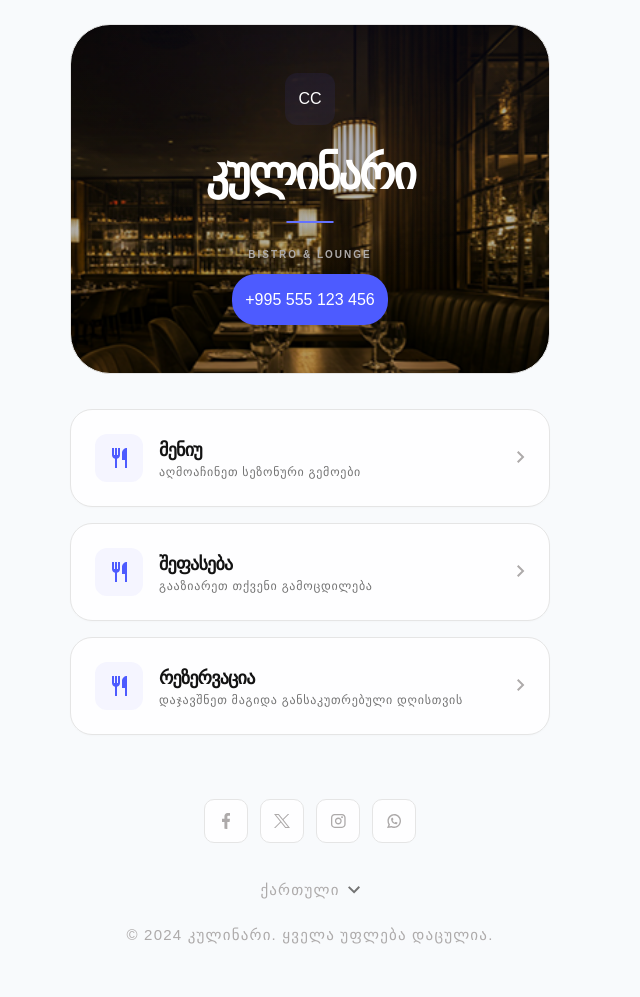
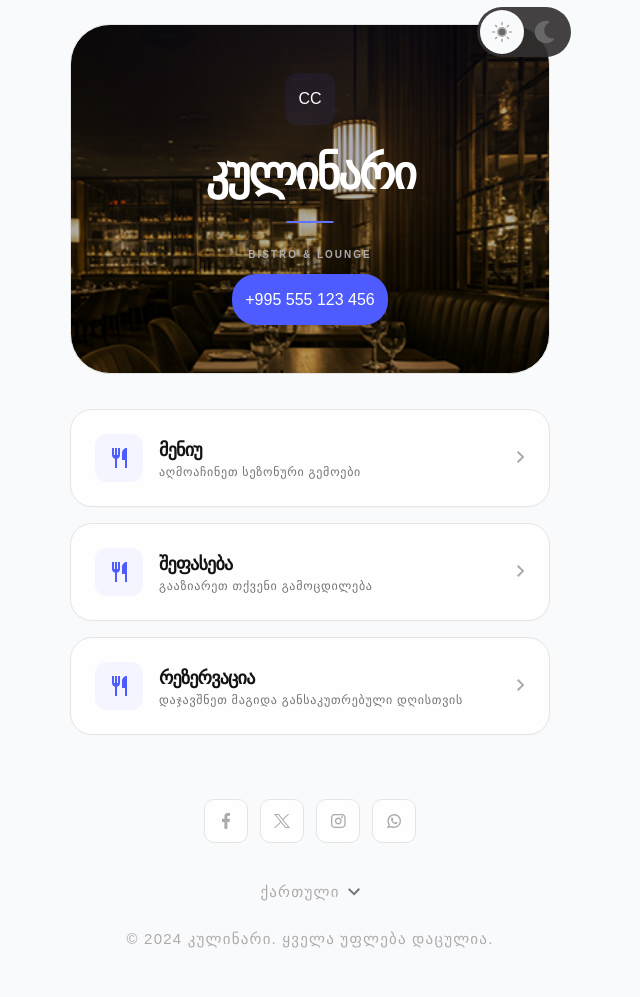
Before and after one commit to Nino5982/qr-menu, a plain HTML site: page index.html in a window 1280 px wide. Shown: the whole page, without its empty margins (330-970 px from the left). Drawn offline with Linux system fonts and the light colour scheme.

Commit message:
Add dark/light theme toggle and improve language switcher functionality; enhance styles and accessibility

```diff
--- a/index.html
+++ b/index.html
@@ -16,8 +16,41 @@
   </head>
   <body data-theme="light">
     <!-- Header / Hero Section -->
-    <header class="header box header-bg">
-      <div class="ovarlay"></div>
+    <header class="header box">
+      <div class="dark-light-mode">
+        <button
+          id="theme-light"
+          class="active-theme"
+          aria-label="Toggle light theme">
+          <svg
+            class="theme-icon"
+            width="20"
+            height="20"
+            viewBox="0 0 24 24"
+            fill="none"
+            stroke="currentColor"
+            stroke-width="2"
+            stroke-linecap="round"
+            stroke-linejoin="round">
+            <circle cx="12" cy="12" r="5"></circle>
+            <line x1="12" y1="1" x2="12" y2="3"></line>
+            <line x1="12" y1="21" x2="12" y2="23"></line>
+            <line x1="4.22" y1="4.22" x2="5.64" y2="5.64"></line>
+            <line x1="18.36" y1="18.36" x2="19.78" y2="19.78"></line>
+            <line x1="1" y1="12" x2="3" y2="12"></line>
+            <line x1="21" y1="12" x2="23" y2="12"></line>
+            <line x1="4.22" y1="19.78" x2="5.64" y2="18.36"></line>
+            <line x1="18.36" y1="5.64" x2="19.78" y2="4.22"></line>
+          </svg>
+        </button>
+        <button id="theme-dark" aria-label="Toggle dark theme">
+          <svg xmlns="http://www.w3.org/2000/svg" viewBox="0 0 640 640">
+            <path
+              d="M320 64C178.6 64 64 178.6 64 320C64 461.4 178.6 576 320 576C388.8 576 451.3 548.8 497.3 504.6C504.6 497.6 506.7 486.7 502.6 477.5C498.5 468.3 488.9 462.6 478.8 463.4C473.9 463.8 469 464 464 464C362.4 464 280 381.6 280 280C280 207.9 321.5 145.4 382.1 115.2C391.2 110.7 396.4 100.9 395.2 90.8C394 80.7 386.6 72.5 376.7 70.3C358.4 66.2 339.4 64 320 64z" />
+          </svg>
+        </button>
+      </div>
+      <div class="header-ovarlay"></div>
       <div class="brand">
         <div class="logo">CC</div>
         <h1 data-lang="brand_name">კულინარი</h1>
@@ -171,7 +204,9 @@
           /></a>
         </li>
       </ul>
-      <div class="lang-switcher open" id="langSwitcher">
+      <div id="overlay" class=""></div>
+
+      <div class="lang-switcher" id="langSwitcher">
         <button
           class="lang-toggle-btn"
           aria-haspopup="listbox"
@@ -190,6 +225,7 @@
               fill="currentColor" />
           </svg>
         </button>
+
         <ul class="lang-list" role="list">
           <li class="lang-list-item" data-lang="ka">ქართული</li>
           <li class="lang-list-item" data-lang="en">English</li>
--- a/script/lang-sweacher.js
+++ b/script/lang-sweacher.js
@@ -8,6 +8,7 @@ const langList = langSwitcher.querySelector(".lang-list");
 const changedLang = langList.querySelectorAll("li");
 
 const langToggleBtn = document.querySelector(".lang-toggle-btn");
+const overlay = document.getElementById("overlay");
 
 const currentLanguage = localStorage.getItem("appLang") || "ka";
 // localStorage.clear();
@@ -27,11 +28,13 @@ function changeLang(lang) {
 //  open list
 function toggleLangList() {
   langList.classList.toggle("open");
+  overlay.classList.toggle("overlay");
 }
 
 // close list
 function closeLangList() {
   langList.classList.remove("open");
+  overlay.classList.remove("overlay");
 }
 
 langToggleBtn.addEventListener("click", () => {
@@ -40,7 +43,6 @@ langToggleBtn.addEventListener("click", () => {
 
 langList.addEventListener("click", (e) => {
   let pickedLang = e.target.getAttribute("data-lang"); //en
-
   if (pickedLang) {
     localStorage.setItem("appLang", pickedLang);
     clearActiveClass(e.target);
--- a/styles/styles.css
+++ b/styles/styles.css
@@ -104,6 +104,7 @@ h3 {
     background-size: cover;
     position: relative;
     margin-bottom: 3.5rem;
+    overflow: visible;
 }
 
 
@@ -118,7 +119,7 @@ h3 {
     z-index: 999;
 }
 
-.ovarlay {
+.header-ovarlay {
     position: absolute;
     width: 100%;
     height: 100%;
@@ -126,7 +127,7 @@ h3 {
     top: 0;
     left: 0;
     background: radial-gradient(135.62% 107.58% at 50% 0%, rgba(86, 83, 233, 0.08) 0%, rgba(86, 83, 233, 0) 70%);
-
+    border-radius: var(--radius-lg);
 }
 
 .logo {
@@ -163,6 +164,47 @@ h3 {
     text-transform: uppercase;
     margin-bottom: 1.2rem;
     color: #ADAAAA;
+}
+
+/* dark light  */
+
+.dark-light-mode {
+    background: var(--dark-light);
+    height: 50px;
+    width: 94px;
+    border-radius: 100px;
+    display: flex;
+    align-items: stretch;
+    justify-content: space-between;
+    padding: 3px;
+    position: absolute;
+    top: -18px;
+    right: -22px;
+    z-index: 999;
+}
+
+.dark-light-mode svg {
+    width: 36px;
+    fill: #696868;
+}
+
+.dark-light-mode button {
+    border-radius: 100%;
+    width: 44px;
+    height: 44px;
+    border: none;
+    cursor: pointer;
+    color: #ADAAAA;
+    display: flex;
+    align-items: center;
+    justify-content: center;
+    padding: 8px;
+    transition: color 0.3s ease, transform 0.2s ease;
+}
+
+.active-theme {
+    background-color: var(--bg-color);
+
 }
 
 /*main  */
@@ -240,6 +282,9 @@ h3 {
     color: var(--footer-text-color);
     text-transform: uppercase;
     text-align: center;
+    max-width: 480px;
+    width: 100%;
+    margin: 0 auto;
 }
 
 .social-list {
@@ -264,8 +309,9 @@ h3 {
 .lang-switcher {
     position: relative;
     background-color: var(--bg-color);
-    padding: 9px 11px;
+    padding: 11px 20px;
     margin-bottom: 11px;
+    border-radius: 12px 12px 0 0;
 }
 
 .lang-toggle-btn {
@@ -275,7 +321,7 @@ h3 {
     gap: 8px;
     background: transparent;
     cursor: pointer;
-    padding: 10px 15px;
+    padding: 10px 0;
     font-family: inherit;
 
 }
@@ -294,16 +340,15 @@ h3 {
 }
 
 .lang-list {
-    position: absolute;
-    background-color: var(--bg-color);
+
     width: 100%;
-    padding: 10px 15px;
+    padding: 10px 20px;
     display: none;
     flex-direction: column;
     align-items: flex-start;
     box-shadow: 10px 11px 10px -10px rgba(0, 0, 0, 0.5);
-    border-radius: 12px;
-text-align: start;
+    border-radius: 0 0 12px 12px;
+    text-align: start;
 
 }
 
@@ -333,6 +378,20 @@ text-align: start;
 
 .lang-list.open {
     display: flex;
+    position: absolute;
+    top: 100%;
+    left: 0;
+    background-color: var(--bg-color);
+
+}
+
+.overlay {
+    background: #97969654;
+    position: fixed;
+    top: 0;
+    left: 0;
+    right: 0;
+    bottom: 0;
 }
 
 .copyright {
--- a/styles/variables.css
+++ b/styles/variables.css
@@ -10,6 +10,8 @@
     --border-color: #E5E5E5;
     --text-main: #FFFFFF;
     --footer-text-color: #ADAAAA;
+    --dark-light: #323030e8;
+    ;
     /* --- 2. TYPOGRAPHY (შრიფტები) --- */
     /* --font-main: 'Inter', sans-serif; */
 
@@ -33,7 +35,9 @@
     --text-secondary: #ADAAAA;
     --border-color: #242424;
     --shadow-card: 0px 1px 2px 0px #0000000D;
-    --footer-text-color: #ADAAAACC
+    --footer-text-color: #ADAAAACC;
+    --dark-light: #9e9e9e57;
+    ;
 }
 
 
```
